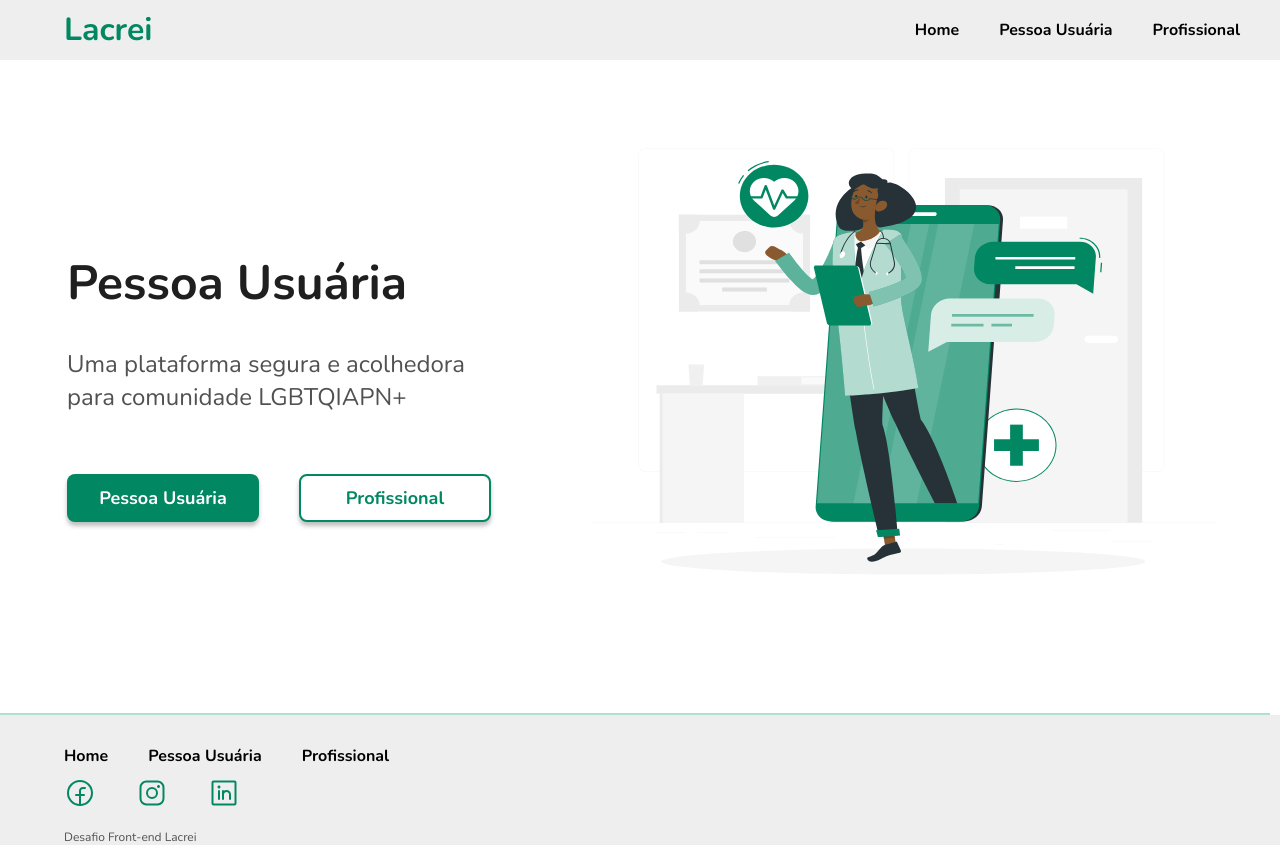
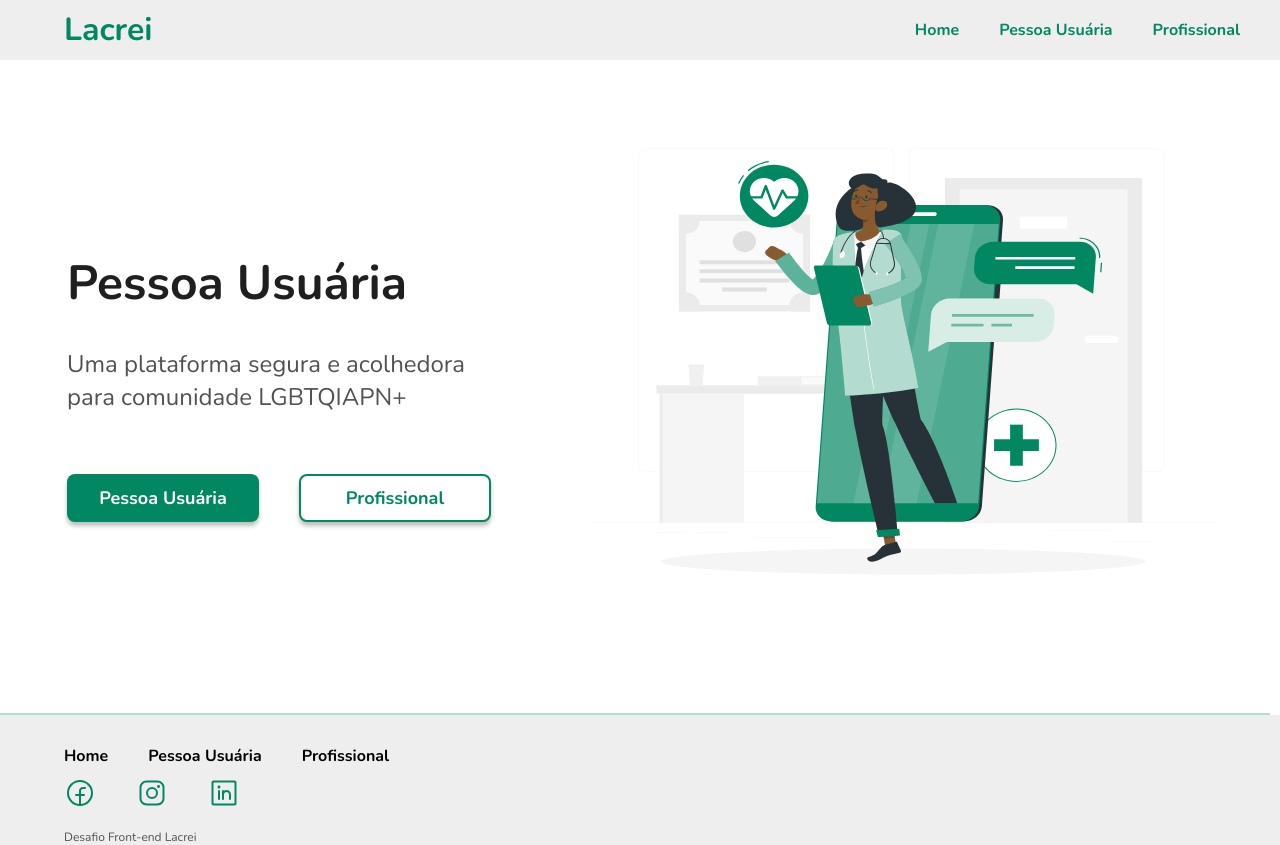
Before and after one commit to FrancieleCsantos/Desafio-Lacrei, a React (Create React App) app in the folder projeto-lacrei/: page / in a window 1280 px wide. Built offline with nearby package versions, Linux system fonts and the light colour scheme.

Commit message:
Projejto quase Finalizado

```diff
--- a/projeto-lacrei/src/Component/Header/index.js
+++ b/projeto-lacrei/src/Component/Header/index.js
@@ -1,14 +1,9 @@
 import './styles.css'
 import { Link } from 'react-router-dom';
-import { useState } from 'react';
+
 
 function Header() {
 
-    const [color, setColor] = useState()
-
-    function colorChange() {
-        setColor()
-    }
 
     return (
 
--- a/projeto-lacrei/src/Component/Header/styles.css
+++ b/projeto-lacrei/src/Component/Header/styles.css
@@ -27,17 +27,19 @@ nav li {
     line-height: 22px;
     cursor: pointer;
     display: flex;
-    color: black;
+    color: #018762;
+}
 
-}
 
 a:link {
     text-decoration: none;
+
 }
 
 ul {
     display: flex;
     gap: 40px;
+
 }
 
 .optionsheader {
--- a/projeto-lacrei/src/index.css
+++ b/projeto-lacrei/src/index.css
@@ -9,7 +9,7 @@
 }
 
 body {
-
+  overflow-y: hidden;
   font-family: -apple-system, BlinkMacSystemFont, 'Segoe UI', 'Roboto', 'Oxygen',
     'Ubuntu', 'Cantarell', 'Fira Sans', 'Droid Sans', 'Helvetica Neue',
     sans-serif;
```
